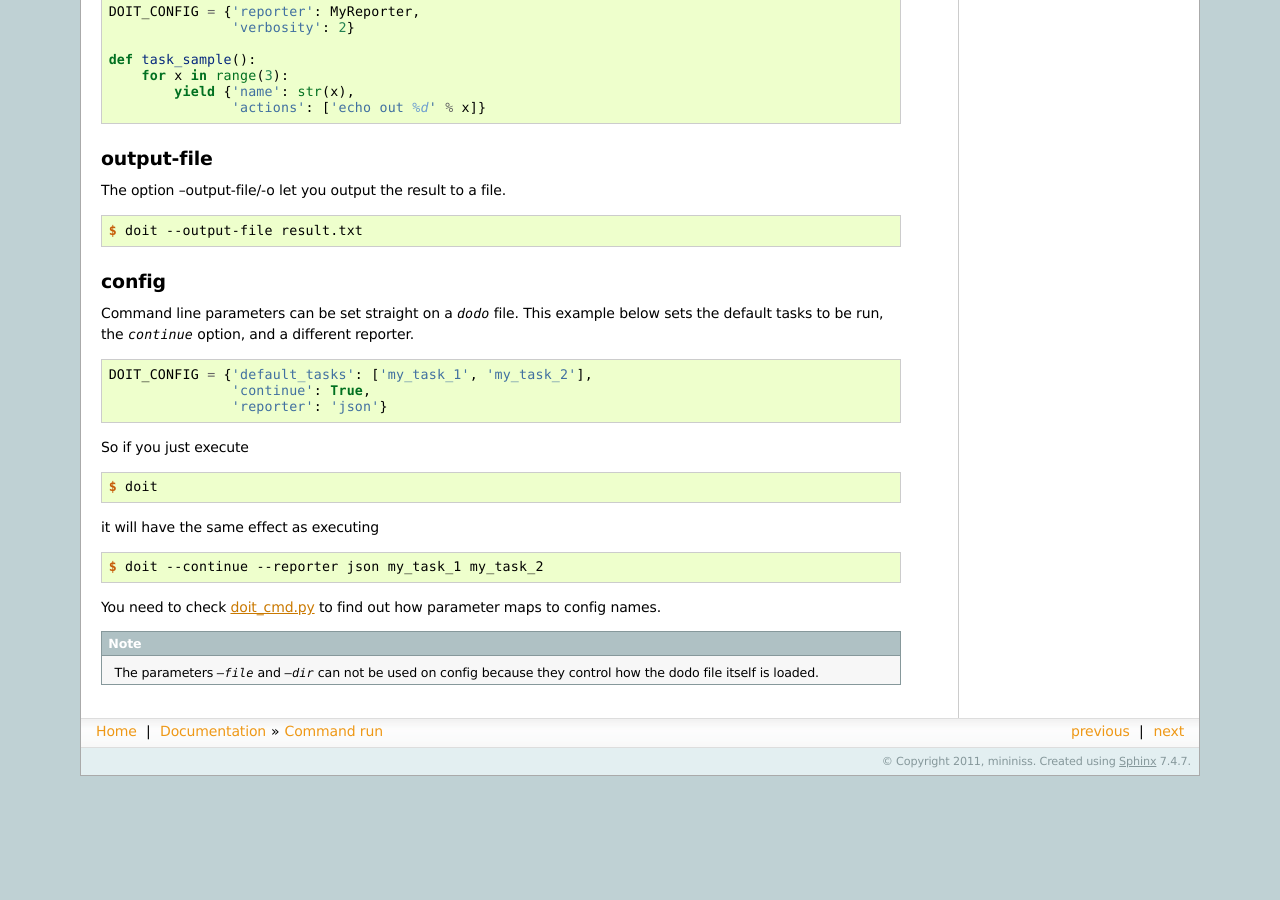
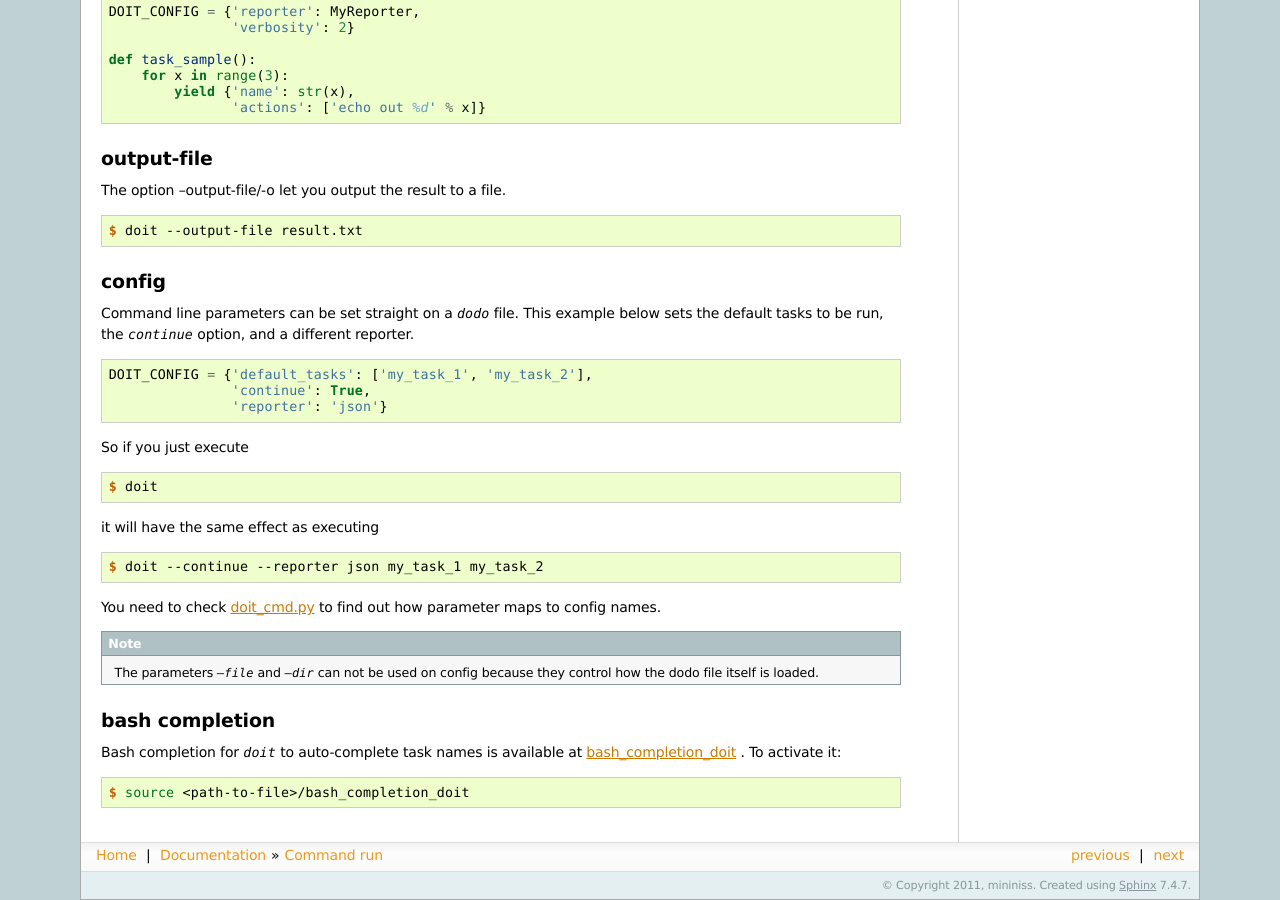
Before and after one commit to pydoit/doit, a Sphinx documentation site: the page built from doc/cmd_run.rst, in a window 1280 px wide and 900 px high, scrolled down 3112 px. Built offline with Sphinx 7.4.7, drawn with Linux system fonts in a browser that asks for light colours; comment, search, counter and statistics services are not loaded; before the commit the page ends 3888 px from its top, so only the background shows below that.

Commit message:
bash_completion docs
--HG--
extra : convert_revision : schettino72-20111102130555-n9h7308a60wbtwlx

```diff
--- a/doc/cmd_run.rst
+++ b/doc/cmd_run.rst
@@ -190,3 +190,13 @@ You need to check `doit_cmd.py <http://bazaar.launchpad.net/~schettino72/doit/tr
 .. note::
 
   The parameters `--file` and `--dir` can not be used on config because they control how the dodo file itself is loaded.
+
+
+bash completion
+-----------------
+
+Bash completion for `doit` to auto-complete task names is available at `bash_completion_doit <http://bazaar.launchpad.net/~schettino72/doit/trunk/annotate/head%3A/bash_completion_doit>`_ . To activate it:
+
+.. code-block:: console
+
+  $ source <path-to-file>/bash_completion_doit
```
